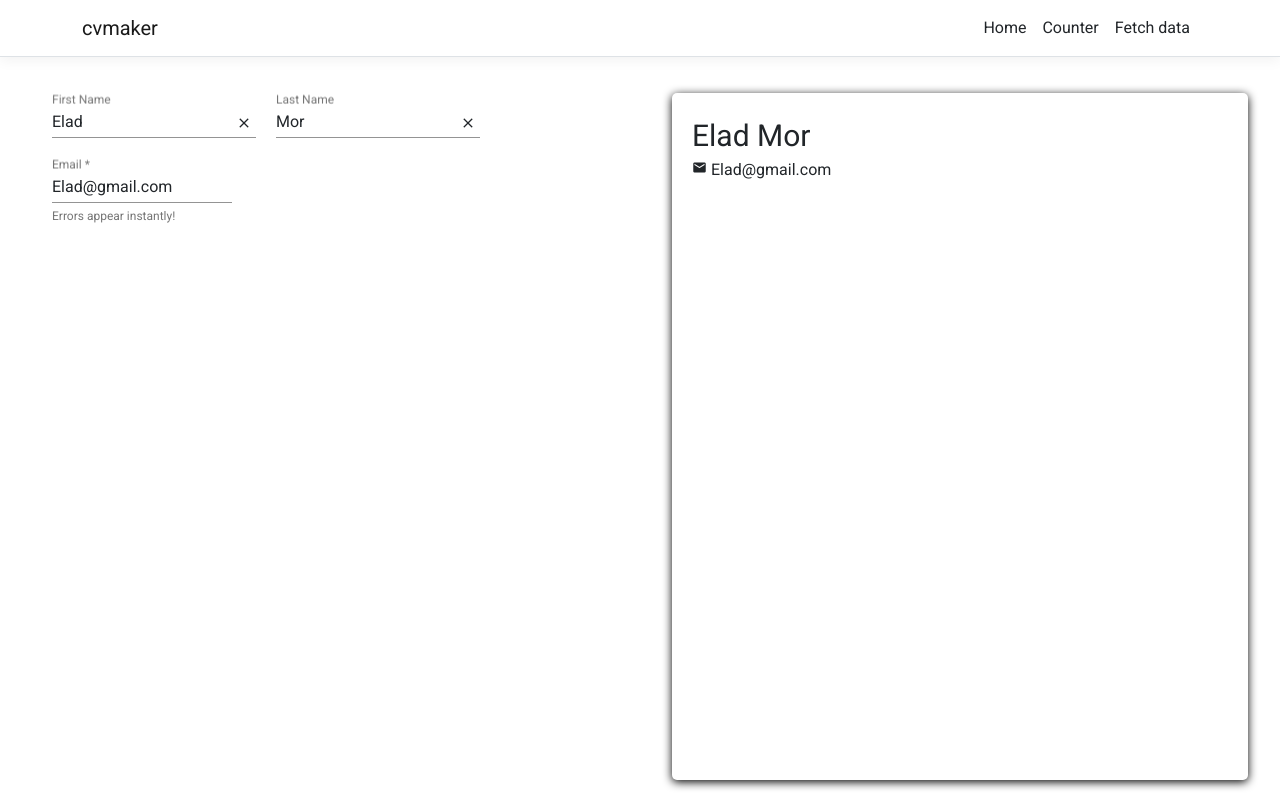
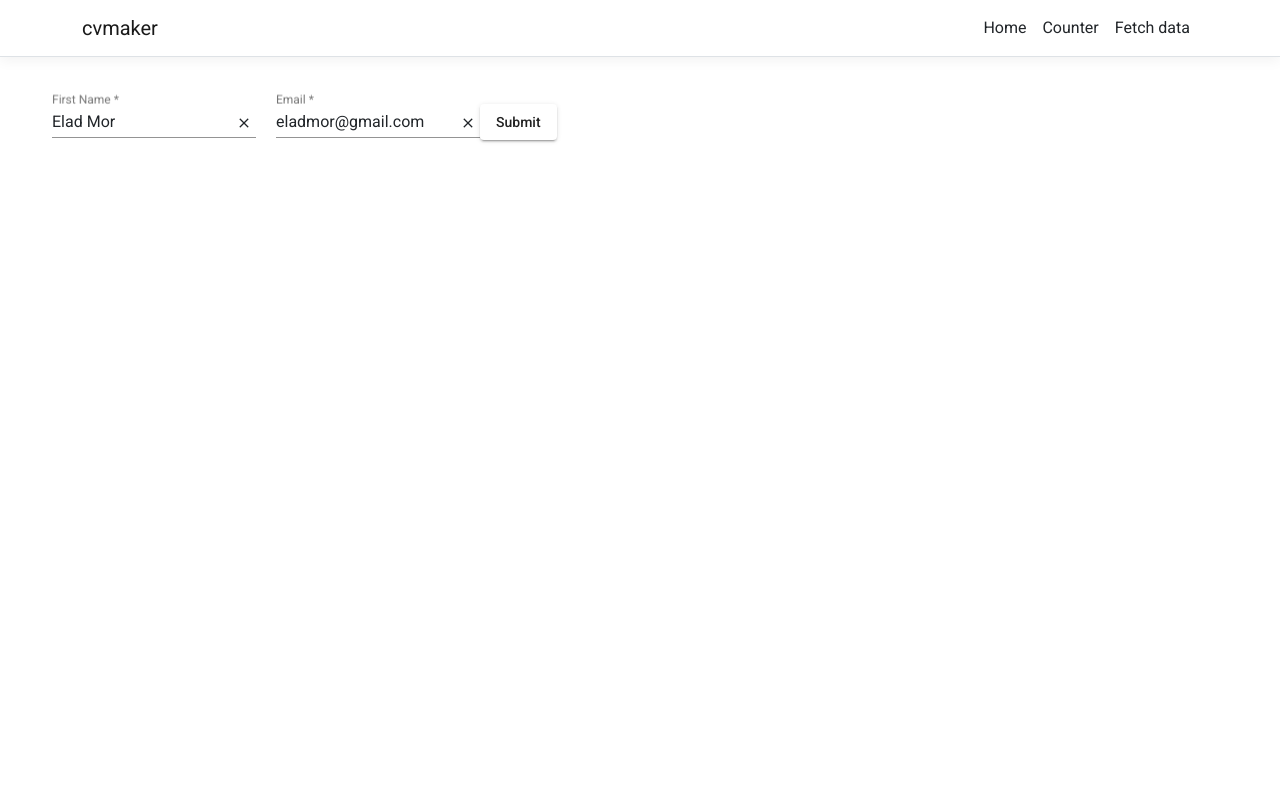
Before and after one commit to RomanKhananaev/cvmaker, an Angular app in the folder ClientApp/: page / in a window 1280 px wide. Built offline with nearby package versions, Linux system fonts and the light colour scheme.

Commit message:
Structure has change to form

```diff
--- a/ClientApp/src/app/home/home.component.html
+++ b/ClientApp/src/app/home/home.component.html
@@ -3,7 +3,46 @@
   <div class="col-6">
     <div class="config-container">
       <div class="write-page">
-        <mat-form-field class="example-form-field">
+
+        <form [formGroup]="form" (ngSubmit)="save(form)">
+          <mat-form-field class="example-form-field">
+            <mat-label>First Name</mat-label>
+            <input matInput type="text" formControlName="name" [errorStateMatcher]="matcher">
+            <button *ngIf="form.controls.name.value != ''
+                    " matSuffix mat-icon-button aria-label="Clear"
+                    (click)="clear('name')">
+              <mat-icon>close</mat-icon>
+            </button>
+            <mat-error *ngIf="form.controls.name.errors?.hasOwnProperty('minlength')">
+              Plaese enter more than 4 alphabetic characters
+            </mat-error>
+            <mat-error *ngIf="form.controls.name.errors?.hasOwnProperty('pattern')">
+              Plaese enter only alphabetic characters
+            </mat-error>
+          </mat-form-field>
+
+          <mat-form-field class="example-form-field">
+            <mat-label>Email</mat-label>
+            <input matInput type="text" formControlName="mail" [errorStateMatcher]="matcher">
+            <button *ngIf="form.controls.mail.value != ''
+                    " matSuffix mat-icon-button aria-label="Clear"
+                    (click)="clear('mail')">
+              <mat-icon>close</mat-icon>
+            </button>
+            <mat-error *ngIf="form.controls.name.errors?.hasOwnProperty('minlength')">
+              Plaese enter more than 4 alphabetic characters
+            </mat-error>
+            <mat-error *ngIf="form.controls.name.errors?.hasOwnProperty('pattern')">
+              Plaese enter only alphabetic characters
+            </mat-error>
+          </mat-form-field>
+
+          <button mat-raised-button type="submit">
+            Submit
+          </button>
+        </form>
+
+        <!--<mat-form-field class="example-form-field">
           <mat-label>First Name</mat-label>
           <input matInput type="text" [(ngModel)]="userInfo.fName">
           <button *ngIf="userInfo.fName" matSuffix mat-icon-button aria-label="Clear" (click)="userInfo.fName=''">
@@ -23,28 +62,44 @@
             <mat-label>Email</mat-label>
             <input type="email" matInput [formControl]="emailFormControl" [errorStateMatcher]="matcher"
                    placeholder="Ex. pat@example.com">
-            <mat-hint>Errors appear instantly!</mat-hint>
+
             <mat-error *ngIf="emailFormControl.hasError('email') && !emailFormControl.hasError('required')">
               Please enter a valid email address
             </mat-error>
             <mat-error *ngIf="emailFormControl.hasError('required')">
               Email is <strong>required</strong>
             </mat-error>
+            <button *ngIf="emailFormControl.value" matSuffix mat-icon-button aria-label="Clear" (click)="emailFormControl.value=''">
+              <mat-icon>close</mat-icon>
+            </button>
           </mat-form-field>
-          </form>
+        </form>
+
+        <mat-form-field class="example-form-field">
+          <mat-label>Phone Number</mat-label>
+          <input matInput type="text" [(ngModel)]="userInfo.pNumber">
+          <button *ngIf="userInfo.pNumber" matSuffix mat-icon-button aria-label="Clear" (click)="userInfo.pNumber=''">
+            <mat-icon>close</mat-icon>
+          </button>
+        </mat-form-field>-->
       </div>
 
     </div>
   </div>
+
   <div class="col-6">
     <div class="preview-container">
-      <div class="cv-page">
+      <!--<div class="cv-page">
         <p id="name">{{userInfo.fName}} {{userInfo.lName}}</p>
         <p id="email">
           <mat-icon id="icon" aria-hidden="false" aria-label="Example home icon">email</mat-icon>
           {{emailFormControl.value}}
         </p>
-      </div>
+        <p id="phone_number">
+          <mat-icon id="icon" aria-hidden="false" aria-label="Example home icon">phone</mat-icon>
+          {{userInfo.pNumber}}
+        </p>
+      </div>-->
     </div>
   </div>
 
--- a/ClientApp/src/app/home/home.component.ts
+++ b/ClientApp/src/app/home/home.component.ts
@@ -1,5 +1,5 @@
 import { Component } from '@angular/core';
-import { FormControl, FormGroupDirective, NgForm, Validators } from '@angular/forms';
+import { FormBuilder, FormControl, FormGroup, FormGroupDirective, NgForm, Validators } from '@angular/forms';
 import { ErrorStateMatcher } from '@angular/material/core';
 
 export class MyErrorStateMatcher implements ErrorStateMatcher {
@@ -16,15 +16,27 @@ export class MyErrorStateMatcher implements ErrorStateMatcher {
 
 
 export class HomeComponent {
-  userInfo = {
-    fName: 'Elad',
-    lName: 'Mor'
-  }
-  emailFormControl = new FormControl('Elad@gmail.com', [Validators.required, Validators.email]);
+  form!: FormGroup;
+
   matcher = new MyErrorStateMatcher();
 
+  constructor(private fb: FormBuilder) {
+
+  }
+
   ngOnInit() {
-    console.log("Obj:", this.emailFormControl);
+    this.form = this.fb.group({
+      name: ["Elad Mor", [Validators.required, Validators.pattern('[a-zA-Z ]*'), Validators.minLength(5)]],
+      mail: ["eladmor@gmail.com", [Validators.required, Validators.email]]
+    });
+  }
+
+  save(form: any) {
+    console.log("Form: ", form);
+  }
+
+  clear(conrolName: any) {
+    this.form.reset(conrolName);
   }
 
 }
```
